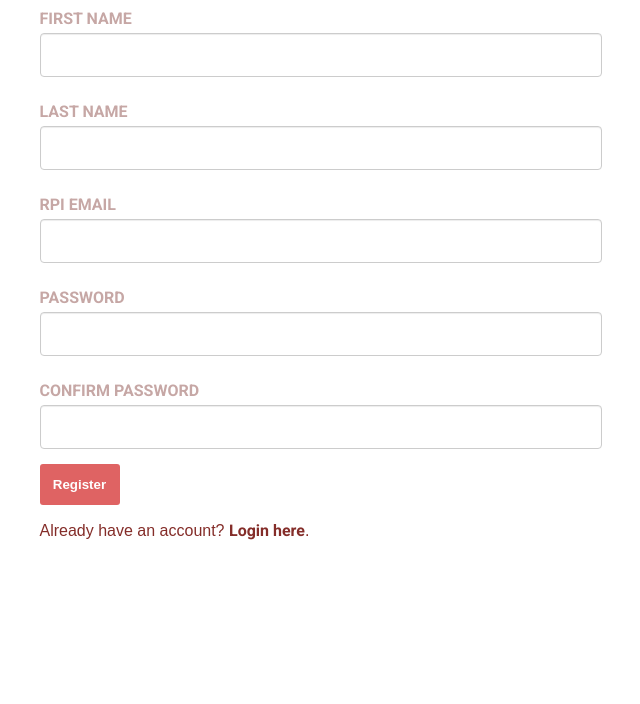
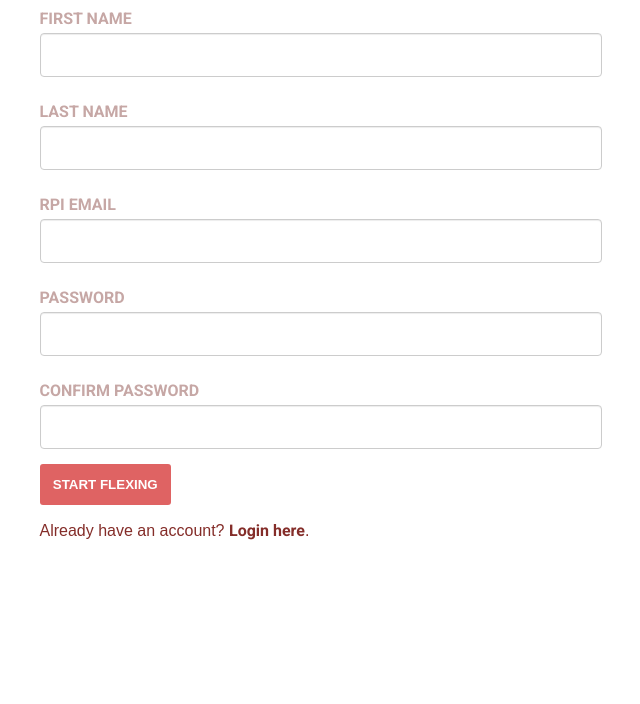
Before and after one commit to huisit/flexchange, a PHP site: page /register.php in a window 1280 px wide. Shown: the part 269-973 px from the top of the page, without its empty margins (308-948 px from the left). Run offline with PHP 8.4, Linux system fonts and the light colour scheme.

Commit message:
hehe 😎

```diff
--- a/register.php
+++ b/register.php
@@ -93,7 +93,7 @@
       </div>
 
       <div class="form-group">
-        <input type="submit" name="register" value="Register" class="btn"/>
+        <input type="submit" name="register" value="START FLEXING" class="btn"/>
       </div>
 
     </form>
```
